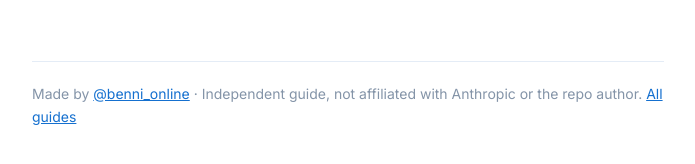
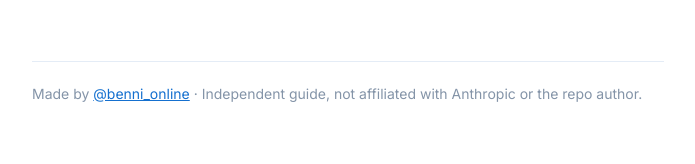
Before and after one commit to benniaishop-oss/claude-guides, a plain HTML site: page shotcraft/index.html in a window 1280 px wide. Shown: the part 3071-3235 px from the top of the page, 292-987 px from the left. Drawn offline with Linux system fonts and the light colour scheme.

Commit message:
shotcraft: guide stands alone, no overview link
Co-Authored-By: Claude Opus 5.5 <noreply@anthropic.com>

```diff
--- a/shotcraft/index.html
+++ b/shotcraft/index.html
@@ -82,7 +82,7 @@ ln -s "$(pwd)" ~/.claude/skills/video-shotcraft</pre>
     <li>The dashboard, captions and numbers in the Instagram video are illustrations; the counts (157 recipe cards, 149 sound effects, 9,629 stars on 26 Sep 2026) come from the repo.</li>
   </ul>
 
-  <footer>Made by <a href="https://www.instagram.com/benni_online/">@benni_online</a> &middot; Independent guide, not affiliated with Anthropic or the repo author. <a href="../">All guides</a></footer>
+  <footer>Made by <a href="https://www.instagram.com/benni_online/">@benni_online</a> &middot; Independent guide, not affiliated with Anthropic or the repo author.</footer>
 </main>
 </body>
 </html>
```
